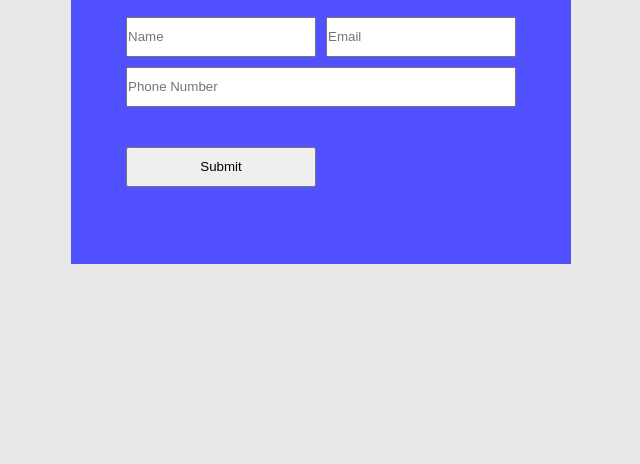
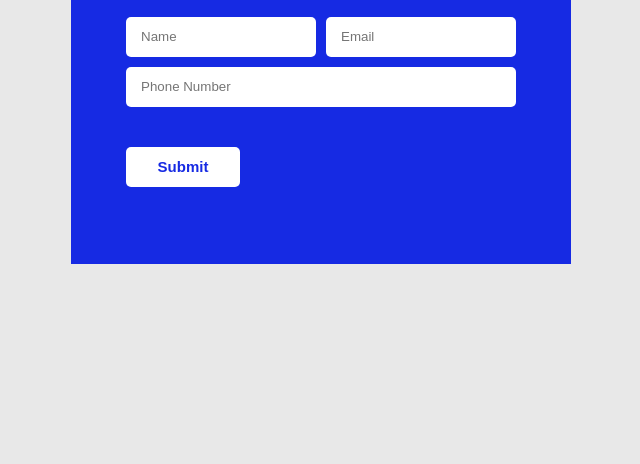
Before and after one commit to EunsuhJeon/forms-with-grid, a plain HTML site: page index.html in a window 1280 px wide. Shown: the part 336-800 px from the top of the page, without its empty margins (319-959 px from the left). Drawn offline with Linux system fonts and the light colour scheme; a web font is replaced by a local one.

Commit message:
Style Mockup1

```diff
--- a/main.css
+++ b/main.css
@@ -36,7 +36,7 @@ input[type='submit']{
     flex-direction: column;
     justify-content: center;
     align-items: center;
-    background-color: rgb(81, 81, 255);
+    background-color: #162AE3;
     color: #ffffff;
 }
 
@@ -53,8 +53,22 @@ input[type='submit']{
     gap: 10px;
 }
 
+#contact-team input{
+    border-radius: 5px;
+    border: none;
+    padding: 0 15px;
+}
+
 #contact-team .full{
     grid-column: 1 / 3;
+}
+
+#contact-team input:last-child{
+    background-color: #ffffff;
+    color: #162AE3;
+    font-weight: 700;
+    width: 60%;
+    font-size: 15px;
 }
 
 /* Mockup2 */
```
